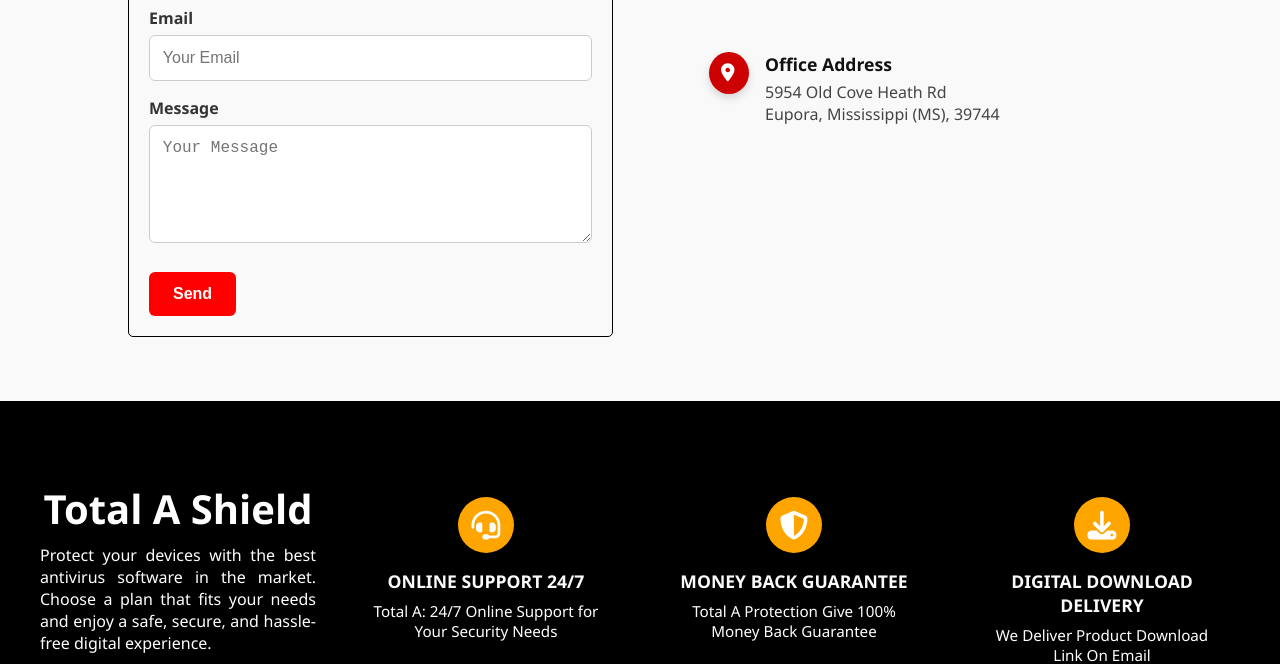
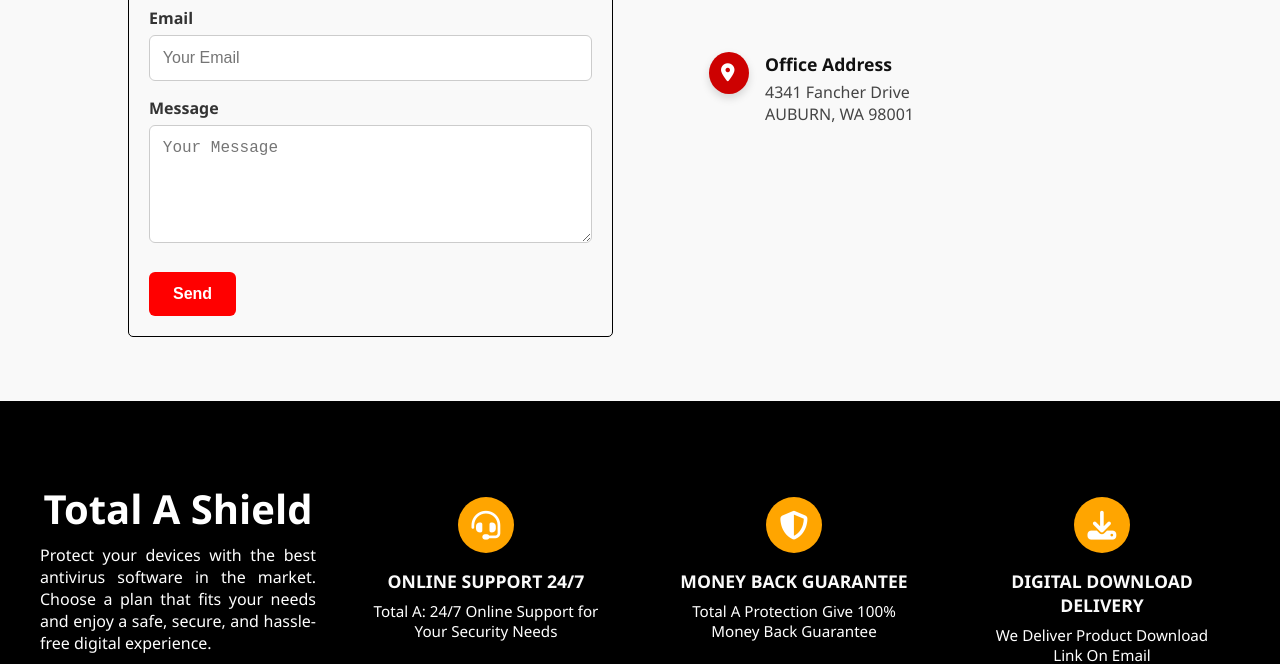
Before and after one commit to DineshKuddana/abc, a plain HTML site: page index.html in a window 1280 px wide. Shown: the part 3969-4633 px from the top of the page. Drawn offline with Linux system fonts and the light colour scheme.

Commit message:
adress-updated

```diff
--- a/index.html
+++ b/index.html
@@ -1,5 +1,6 @@
 <!DOCTYPE html>
 <html lang="en">
+
 <head>
     <meta charset="UTF-8">
     <meta name="viewport" content="width=device-width, initial-scale=1.0">
@@ -9,6 +10,7 @@
         integrity="sha512-Evv84Mr4kqVGRNSgIGL/F/aIDqQb7xQ2vcrdIwxfjThSH8CSR7PBEakCr51Ck+w+/U6swU2Im1vVX0SVk9ABhg=="
         crossorigin="anonymous" referrerpolicy="no-referrer" />
 </head>
+
 <body>
 
 
@@ -59,7 +61,8 @@
                 <a href="tel:+18884252147" class="hero-btn">Support: +1 (888) 425-2147 </a>
             </div>
             <div class="hero-image">
-                <img src="https://totalavhelponline.com/wp-content/uploads/2025/03/Total-A-Shield.webp" alt="Antivirus Illustration" />
+                <img src="https://totalavhelponline.com/wp-content/uploads/2025/03/Total-A-Shield.webp"
+                    alt="Antivirus Illustration" />
             </div>
         </div>
     </section>
@@ -105,7 +108,8 @@
     <section class="cyber-section" id="about">
         <div class="container cyber-content">
             <div class="cyber-image animate-left">
-                <img src="https://totalavhelponline.com/wp-content/uploads/2025/03/Total-A-Shield.webp" alt="Cybersecurity Illustration" />
+                <img src="https://totalavhelponline.com/wp-content/uploads/2025/03/Total-A-Shield.webp"
+                    alt="Cybersecurity Illustration" />
             </div>
             <div class="cyber-text animate-right">
                 <h2>Your Ultimate Cybersecurity Solution</h2>
@@ -193,7 +197,8 @@
     <!-- Full Image Section -->
     <!-- Customer Support Section -->
     <section class="support-section">
-        <img src="https://totalavhelponline.com/wp-content/uploads/2025/03/shield-min.png" alt="24x7 Customer Support" />
+        <img src="https://totalavhelponline.com/wp-content/uploads/2025/03/shield-min.png"
+            alt="24x7 Customer Support" />
     </section>
 
 
@@ -219,7 +224,8 @@
 
             <!-- Right Image -->
             <div class="how-works-image animate-right">
-                <img src="https://totalavhelponline.com/wp-content/uploads/2025/03/new-shield.webp" alt="How It Works" />
+                <img src="https://totalavhelponline.com/wp-content/uploads/2025/03/new-shield.webp"
+                    alt="How It Works" />
             </div>
         </div>
     </section>
@@ -285,7 +291,8 @@
                     <i class="fa-solid fa-location-dot"></i>
                     <div>
                         <h4>Office Address</h4>
-                        <p>5954 Old Cove Heath Rd<br>Eupora, Mississippi (MS), 39744</p>
+                        <p>4341 Fancher Drive<br>
+                            AUBURN, WA 98001</p>
                     </div>
                 </div>
             </div>
@@ -307,7 +314,8 @@
             <div class="features-header">
                 <h2>Total A Shield</h2>
                 <p>
-      Protect your devices with the best antivirus software in the market. Choose a plan that fits your needs and enjoy a safe, secure, and hassle-free digital experience.
+                    Protect your devices with the best antivirus software in the market. Choose a plan that fits your
+                    needs and enjoy a safe, secure, and hassle-free digital experience.
                 </p>
                 <div class="social-icons">
                     <i class="fab fa-facebook-f"></i>
@@ -366,4 +374,5 @@
 
     <script src="index.js"></script>
 </body>
+
 </html>
```
Lines whose indentation alone changed are shown as unchanged.
